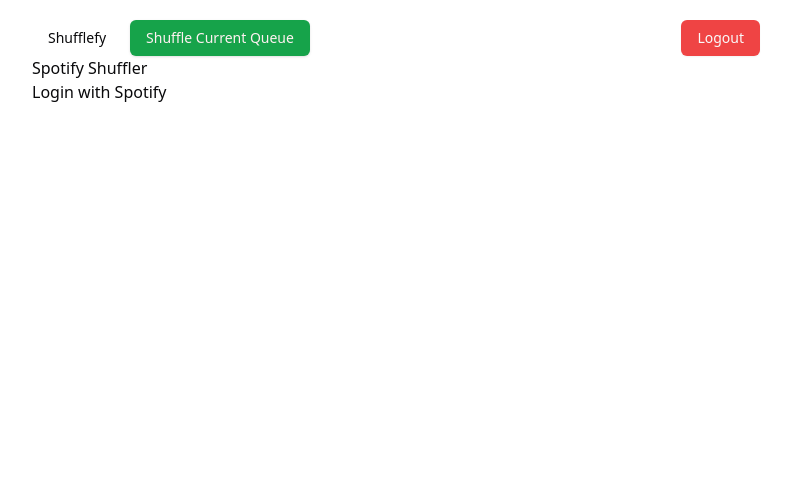
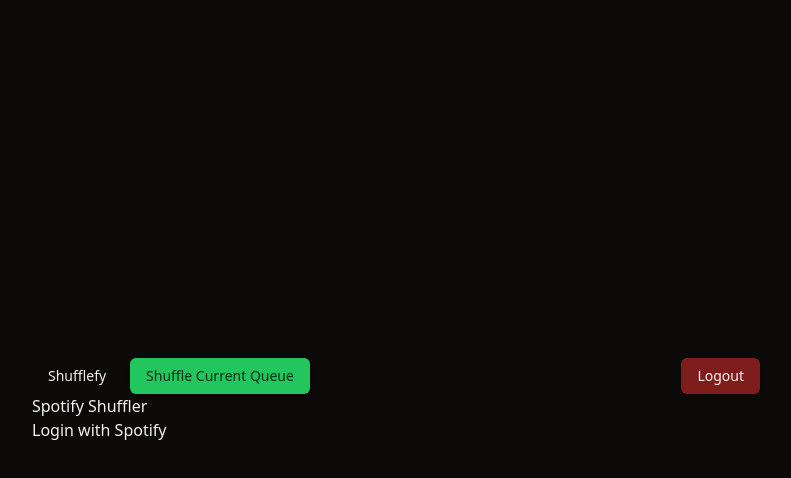
Before and after one commit to darshangoswami/shufflefy, a React (Vite) app in the folder frontend/: page / in a window 1280 px wide. Shown: the top 478 px of the page, without its empty margins (244-1035 px from the left). Built offline with nearby package versions, Linux system fonts and the light colour scheme; no server answers.

Commit message:
change theme

```diff
--- a/frontend/src/App.jsx
+++ b/frontend/src/App.jsx
@@ -45,7 +45,7 @@
 
   return (
     <Router>
-      <div className="flex flex-col w-full max-w-screen-md mx-auto p-5">
+      <div className="flex flex-col h-screen justify-center max-w-screen-md mx-auto p-5">
         <nav>
           <ul className="flex justify-between">
             <div className="flex gap-2">
--- a/frontend/src/index.css
+++ b/frontend/src/index.css
@@ -4,34 +4,6 @@
 
 @layer base {
   :root {
-    --background: 0 0% 100%;
-    --foreground: 240 10% 3.9%;
-    --card: 0 0% 100%;
-    --card-foreground: 240 10% 3.9%;
-    --popover: 0 0% 100%;
-    --popover-foreground: 240 10% 3.9%;
-    --primary: 142.1 76.2% 36.3%;
-    --primary-foreground: 355.7 100% 97.3%;
-    --secondary: 240 4.8% 95.9%;
-    --secondary-foreground: 240 5.9% 10%;
-    --muted: 240 4.8% 95.9%;
-    --muted-foreground: 240 3.8% 46.1%;
-    --accent: 240 4.8% 95.9%;
-    --accent-foreground: 240 5.9% 10%;
-    --destructive: 0 84.2% 60.2%;
-    --destructive-foreground: 0 0% 98%;
-    --border: 240 5.9% 90%;
-    --input: 240 5.9% 90%;
-    --ring: 142.1 76.2% 36.3%;
-    --radius: 0.5rem;
-    --chart-1: 12 76% 61%;
-    --chart-2: 173 58% 39%;
-    --chart-3: 197 37% 24%;
-    --chart-4: 43 74% 66%;
-    --chart-5: 27 87% 67%;
-  }
-
-  .dark {
     --background: 20 14.3% 4.1%;
     --foreground: 0 0% 95%;
     --card: 24 9.8% 10%;
@@ -51,6 +23,7 @@
     --border: 240 3.7% 15.9%;
     --input: 240 3.7% 15.9%;
     --ring: 142.4 71.8% 29.2%;
+    --radius: 0.5rem;
     --chart-1: 220 70% 50%;
     --chart-2: 160 60% 45%;
     --chart-3: 30 80% 55%;
```
